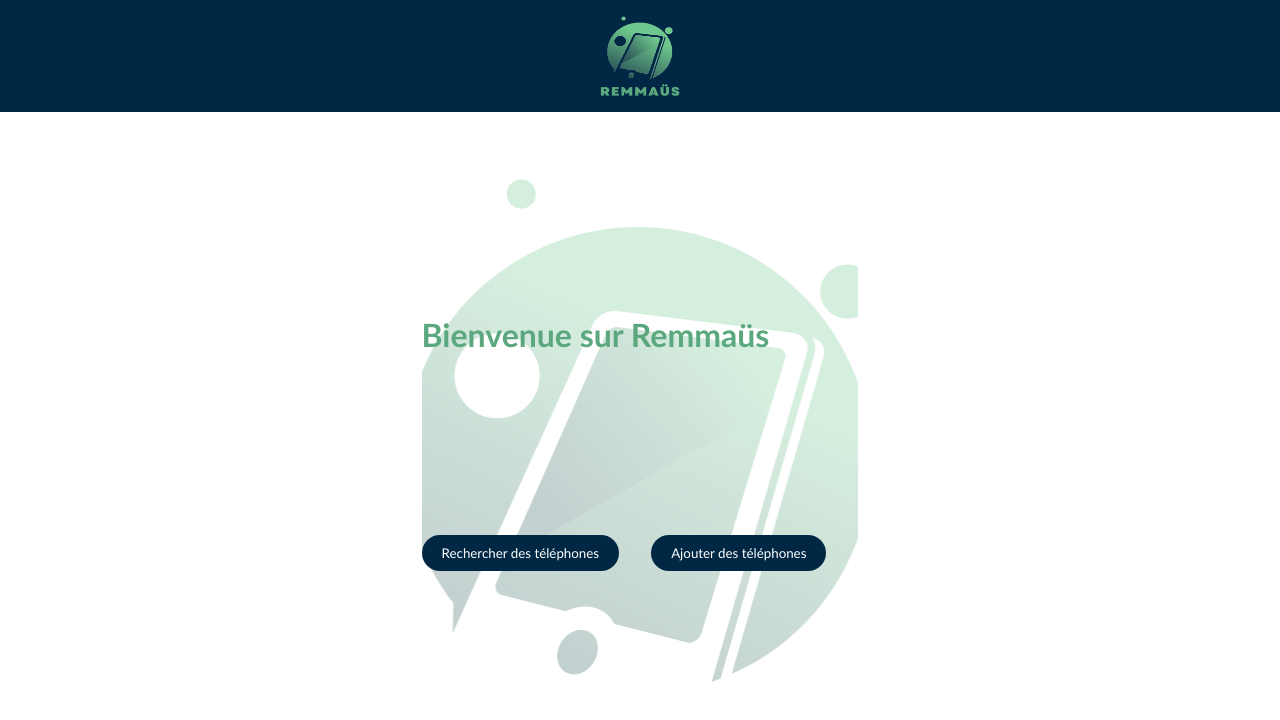
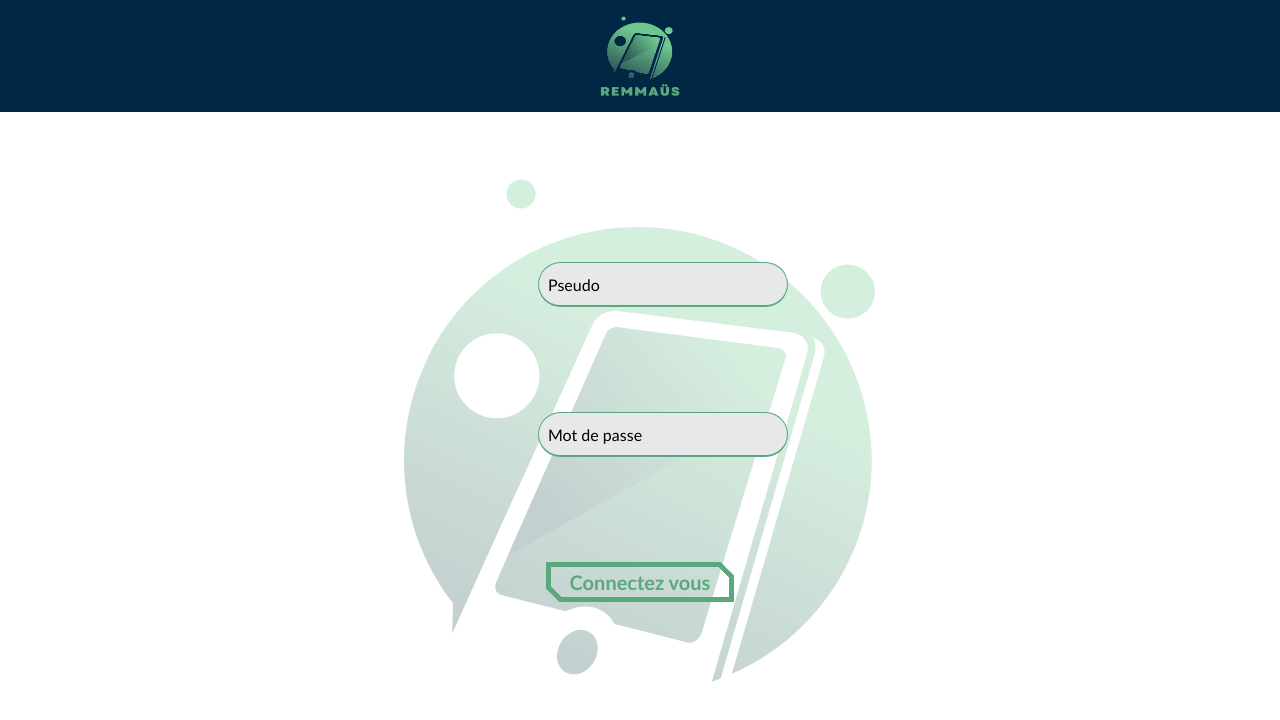
Before and after one commit to WildCodeSchool/2023-02-JS-Reims-hackathon-2-remmaus, a React (Vite) app in the folder frontend/: page / in a window 1280 px wide. Shown: the top 720 px of the page. Built offline with nearby package versions, Linux system fonts and the light colour scheme.

Commit message:
add login page

```diff
--- a/frontend/src/App.css
+++ b/frontend/src/App.css
@@ -230,12 +230,19 @@
   align-items: center;
 }
 
-.content {
+.contentMain {
   background: url(../src/assets/logofond.png);
   background-repeat: no-repeat;
   background-position: center;
   height: 80vh;
   display: flex;
   justify-content: center;
+  align-items: center;
   flex-direction: column;
+  gap: 5rem;
+  width: 100vh;
 }
+
+.linkLogin {
+  max-width: 20em;
+}
--- a/frontend/src/components/Accueil.jsx
+++ b/frontend/src/components/Accueil.jsx
@@ -1,28 +1,16 @@
-import React from "react";
+import React, { useState } from "react";
 import "../App.css";
-import { Link } from "react-router-dom";
+import Welcome from "./Welcome";
+import Login from "./Login";
 
 function Accueil() {
+  const [isLogged, setIsLogged] = useState(false);
   return (
     <div className="accueil-page">
       <header className="header">
         <img src="../src/images/logoremmaus.png" alt="Logo" className="logo" />
       </header>
-      <div className="content">
-        <h1 className="title">Bienvenue sur Remmaüs</h1>
-        <div className="buttons">
-          <Link to="/info">
-            <button type="button" className="greenButton">
-              Rechercher des téléphones
-            </button>
-          </Link>
-          <Link to="/categorize">
-            <button type="button" className="greenButton">
-              Ajouter des téléphones
-            </button>
-          </Link>
-        </div>
-      </div>
+      {isLogged ? <Welcome /> : <Login setIsLogged={setIsLogged} />}
     </div>
   );
 }
--- a/frontend/src/components/CategorizeForm.jsx
+++ b/frontend/src/components/CategorizeForm.jsx
@@ -64,11 +64,11 @@
             <option value="" selected>
               -- Select Option --
             </option>
-            <option value="-100">DEEE</option>
-            <option value="-50">Réparable</option>
-            <option value="-10">Bloqué</option>
-            <option value="-5">Reconditionnable</option>
-            <option value="0">Reconditionné</option>
+            <option value="0">DEEE</option>
+            <option value="0.5">Réparable</option>
+            <option value="0.9">Bloqué</option>
+            <option value="0.95">Reconditionnable</option>
+            <option value="1">Reconditionné</option>
           </select>
         </div>
         <button type="button" className="linkMenu">
--- /dev/null
+++ b/frontend/src/components/Login.jsx
@@ -0,0 +1,35 @@
+/* eslint-disable jsx-a11y/label-has-associated-control */
+
+// eslint-disable-next-line react/prop-types
+function Login({ setIsLogged }) {
+  return (
+    <div className="contentMain">
+      <form action="#" className="form-categorize">
+        <div className="form-row">
+          <div className="input-data">
+            <input type="text" name="indice" id="indice" required />
+            <div className="underline" />
+            <label htmlFor="indice">Pseudo</label>
+          </div>
+        </div>
+        <div className="form-row">
+          <div className="input-data">
+            <input type="password" name="indice" id="indice" required />
+            <div className="underline" />
+            <label htmlFor="indice">Mot de passe</label>
+          </div>
+        </div>
+      </form>
+
+      <button
+        type="button"
+        className="linkMenu linkLogin"
+        onClick={() => setIsLogged(true)}
+      >
+        Connectez vous
+      </button>
+    </div>
+  );
+}
+
+export default Login;
--- /dev/null
+++ b/frontend/src/components/Welcome.jsx
@@ -0,0 +1,23 @@
+import { Link } from "react-router-dom";
+
+function Welcome() {
+  return (
+    <div className="contentMain">
+      <h1 className="title">Bienvenue sur Remmaüs</h1>
+      <div className="buttons">
+        <Link to="/categorize">
+          <button type="button" className="greenButton">
+            Ajouter des téléphones
+          </button>
+        </Link>
+        <Link to="/info">
+          <button type="button" className="greenButton">
+            Rechercher des téléphones
+          </button>
+        </Link>
+      </div>
+    </div>
+  );
+}
+
+export default Welcome;
```
